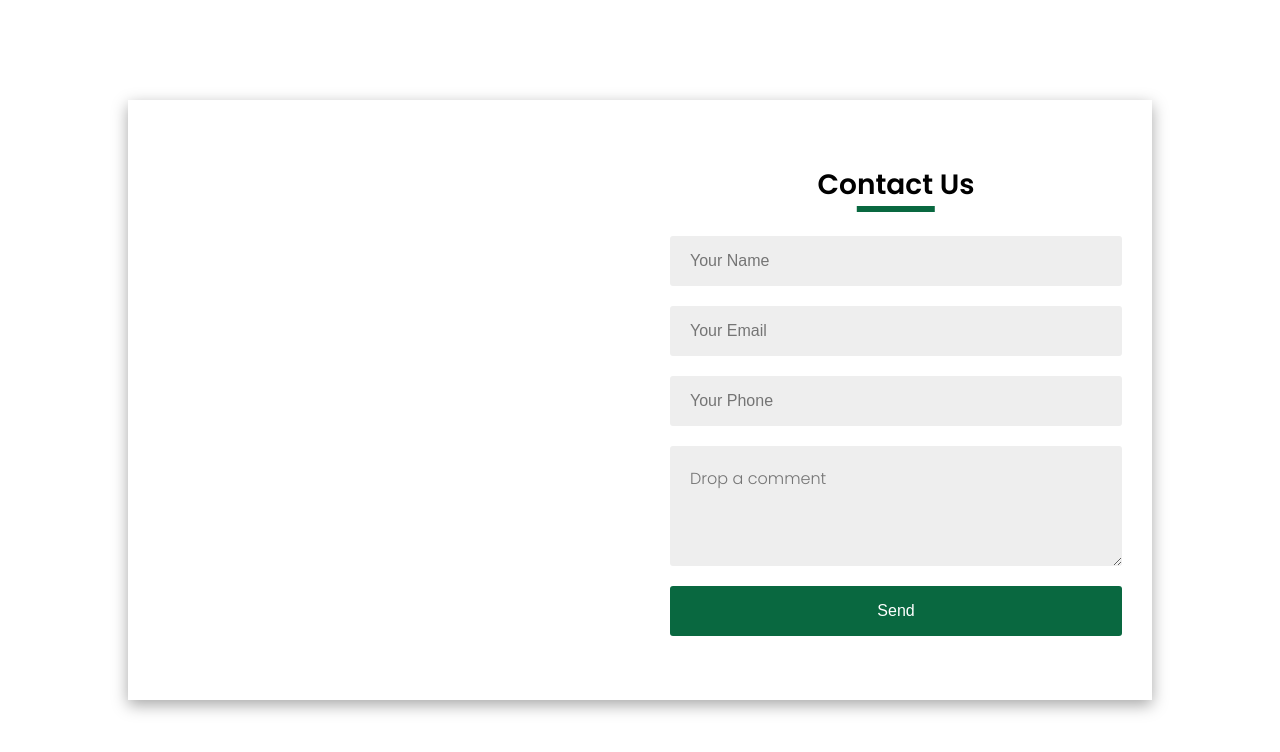
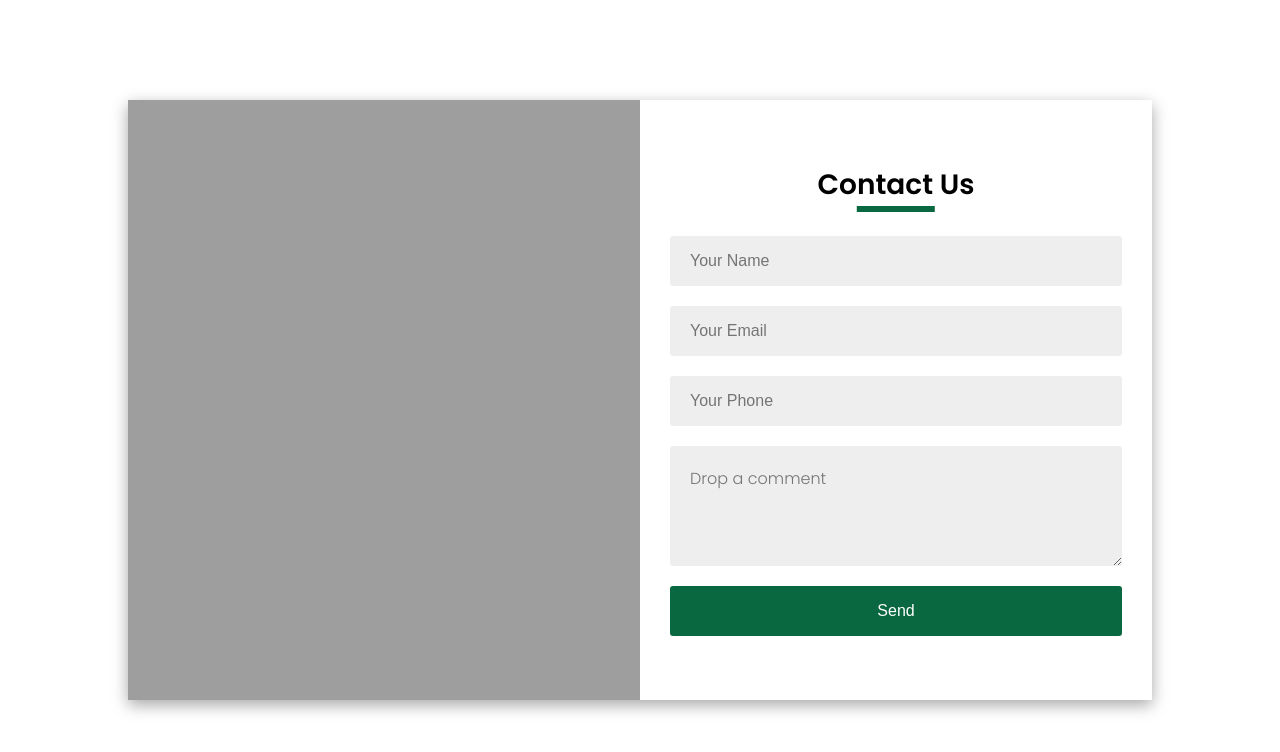
Before and after one commit to Miracle-Je/Form, a plain HTML site: page index.html in a window 1280 px wide. Drawn offline with Linux system fonts and the light colour scheme; the site is published under a folder, as on GitHub Pages, so addresses that start at the root find nothing.

Commit message:
Update style.css

```diff
--- a/style.css
+++ b/style.css
@@ -23,7 +23,7 @@ main {
 }
 
 .left {
-  background-image: url('/G-9314.jpg');
+  background-image: url('./G-9314.jpg');
   background-position: center top;
   background-repeat: no-repeat;
   background-size: cover;
```
